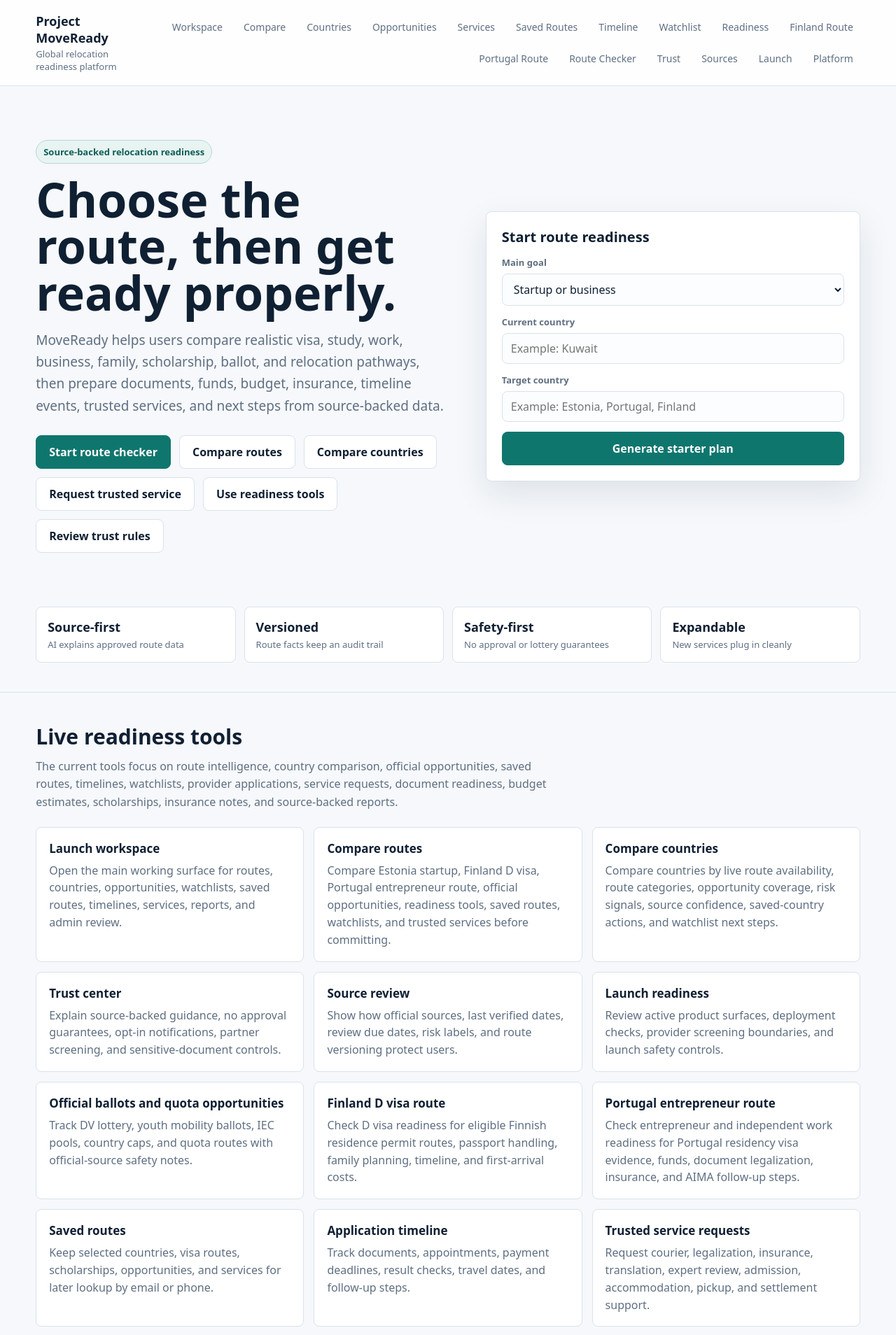
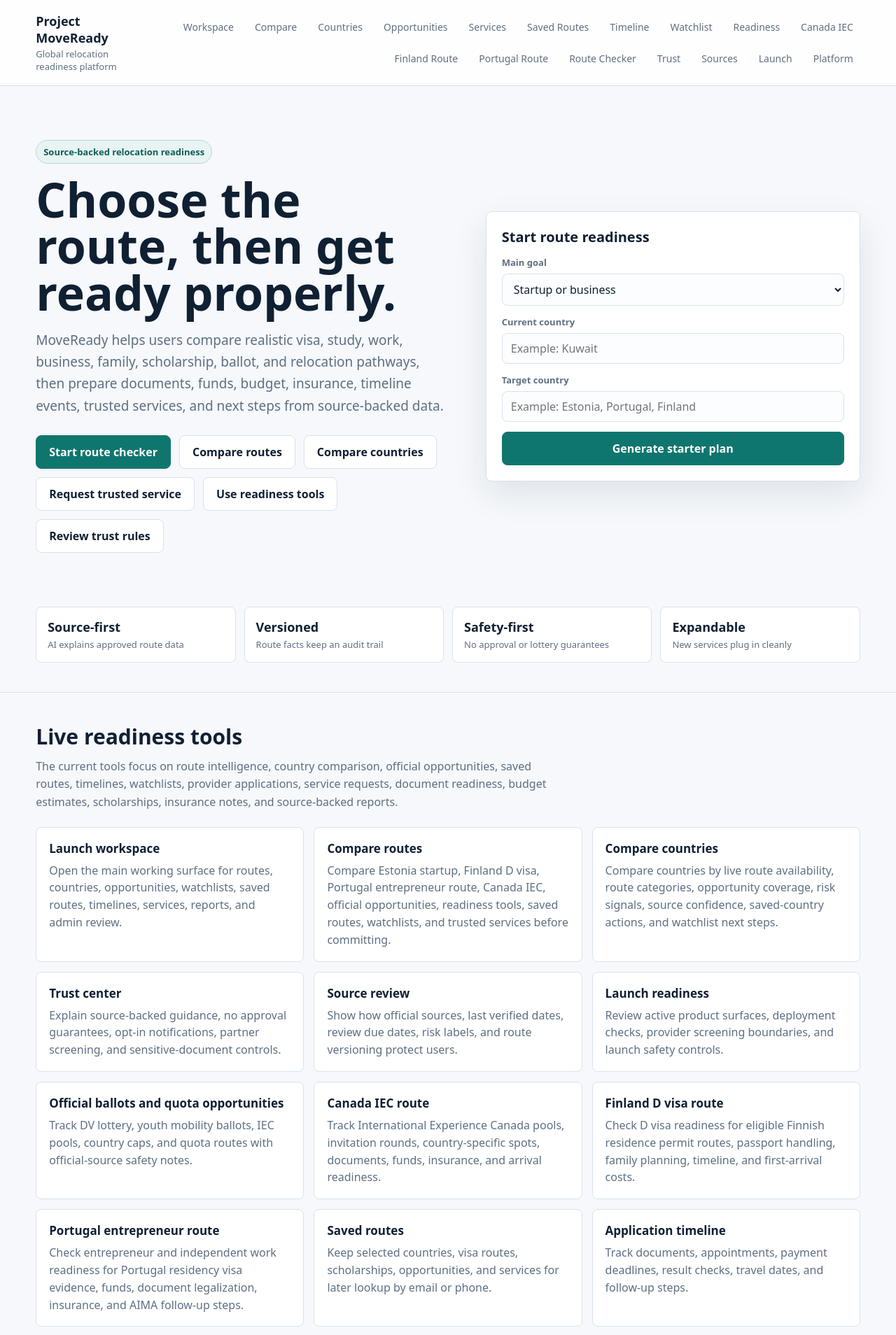
Before and after one commit to SirBM201/SirBM201-moveready-frontend, a Next.js app: page / in a window 1280 px wide. Shown: the top 1908 px of the page at 70% size. Built offline with nearby package versions, Linux system fonts and the light colour scheme.

Commit message:
Link Canada IEC route from homepage

```diff
--- a/app/page.tsx
+++ b/app/page.tsx
@@ -9,7 +9,7 @@ const liveRoutes = [
   {
     title: "Compare routes",
     href: "/compare",
-    text: "Compare Estonia startup, Finland D visa, Portugal entrepreneur route, official opportunities, readiness tools, saved routes, watchlists, and trusted services before committing.",
+    text: "Compare Estonia startup, Finland D visa, Portugal entrepreneur route, Canada IEC, official opportunities, readiness tools, saved routes, watchlists, and trusted services before committing.",
   },
   {
     title: "Compare countries",
@@ -35,6 +35,11 @@ const liveRoutes = [
     title: "Official ballots and quota opportunities",
     href: "/opportunities",
     text: "Track DV lottery, youth mobility ballots, IEC pools, country caps, and quota routes with official-source safety notes.",
+  },
+  {
+    title: "Canada IEC route",
+    href: "/routes/canada-iec",
+    text: "Track International Experience Canada pools, invitation rounds, country-specific spots, documents, funds, insurance, and arrival readiness.",
   },
   {
     title: "Finland D visa route",
@@ -141,6 +146,7 @@ export default function Home() {
           <a href="/timeline">Timeline</a>
           <a href="/watchlist">Watchlist</a>
           <a href="/readiness">Readiness</a>
+          <a href="/routes/canada-iec">Canada IEC</a>
           <a href="/routes/finland-d-visa">Finland Route</a>
           <a href="/routes/portugal-entrepreneur">Portugal Route</a>
           <a href="/route-checker">Route Checker</a>
```
